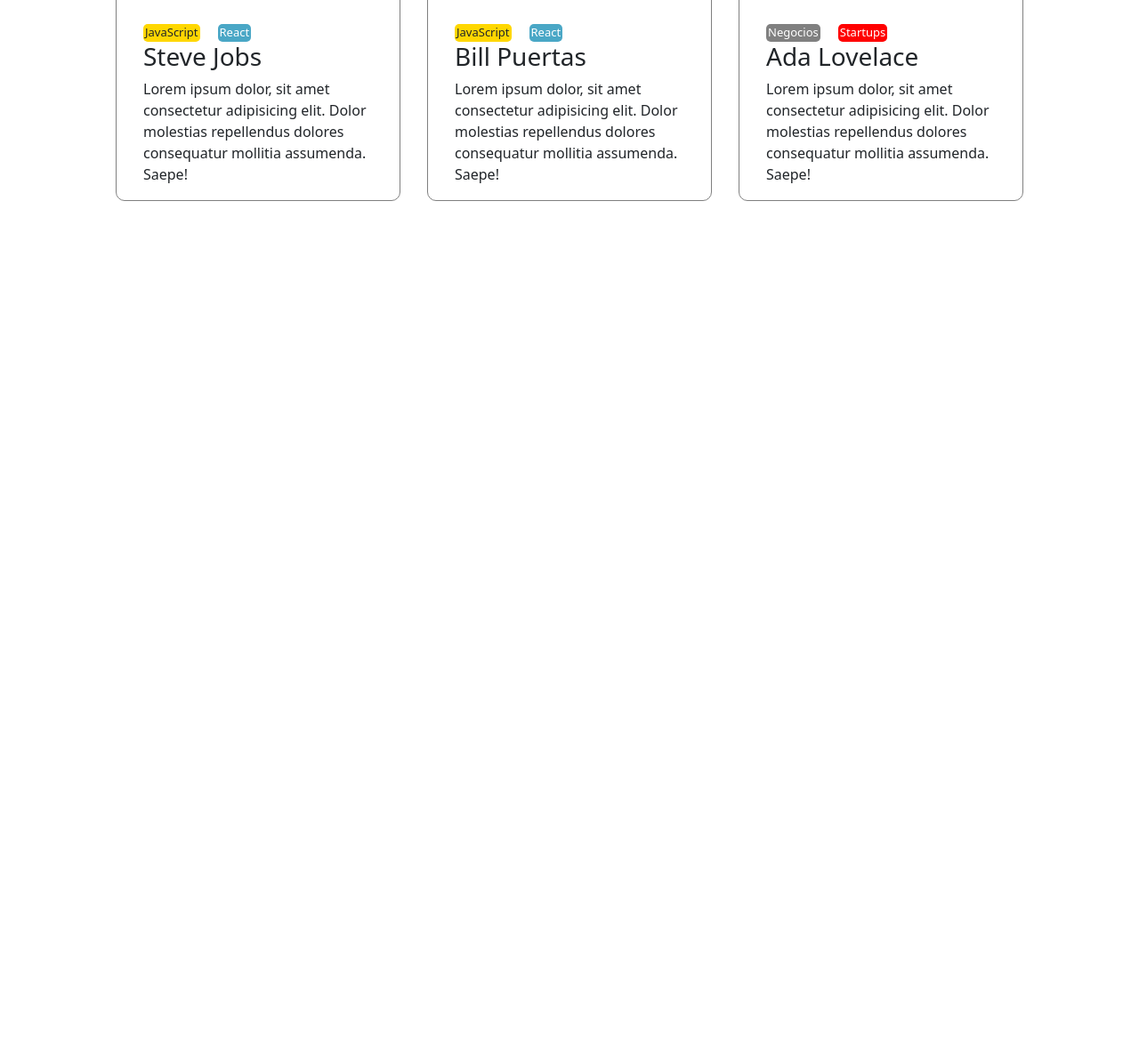
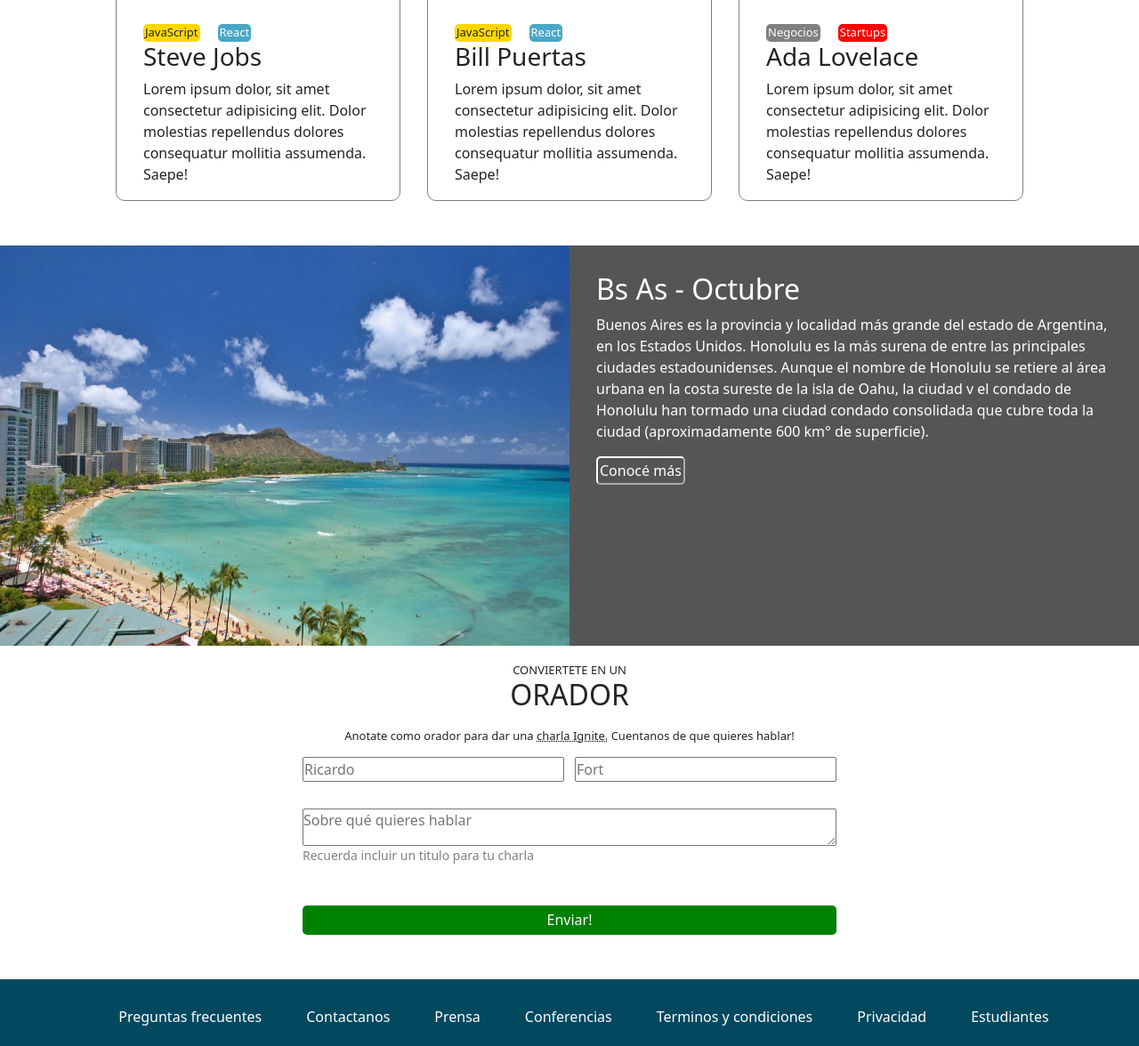
Before and after one commit to LautaroGutierrezR/Integrador-codo-a-codo, a plain HTML site: page index.html in a window 1280 px wide. Shown: the part 969-2145 px from the top of the page at 89% size. Before the commit the page ends 1195 px from the top, so only its background shows below. Drawn offline with nearby package versions, Linux system fonts and the light colour scheme.

Commit message:
Terminado

```diff
--- a/Style.css
+++ b/Style.css
@@ -125,12 +125,14 @@ img {
    display: flex;
    gap: 30px;
    justify-content: center;
+   flex-wrap: wrap;
 }
 .Tarjeta{
     width: 320px;
     height: 550px;
     border: 1px solid gray;
     border-radius: 10px;
+    margin-bottom: 50px;
 }
 .botom-tajeta{
     margin: 30px;
@@ -153,11 +155,7 @@ img {
     background-color:gold;
     text-align: center;
     border-radius: 5px;
-
-
-
-
-}
+    }
 
 
 .botoncito-celeste{
@@ -165,11 +163,9 @@ img {
     margin: 0px;
     font-size: small;
     background-color: rgb(74, 167, 198);
-
+     color: white;
     border-radius: 5px;
-    color: white;
-
-}
+   }
 
 .botoncito-gris{
     padding: 2px;
@@ -179,7 +175,6 @@ img {
 
     border-radius: 5px;
     color: white;
-
 }
 
 .botoncito-rojo{
@@ -187,8 +182,151 @@ img {
     margin: 0px;
     font-size: small;
     background-color: red;
+     border-radius: 5px;
+    color: white;
+}
 
-    border-radius: 5px;
-    color: white;
+                              /* ESTILOS SECCION LUGAR Y FECHA*/
+
+
+.section-lugar{
+    display: flex;
+    width: 100%;
 
 }
+
+.img-lugar{
+    width: 50%;
+    height: 450px;
+}
+
+.card-ba-octubre{
+    padding: 30px;
+    height: 450px;
+    background-color:  rgb(85, 85, 85);
+}
+.ba-octubre{
+    color: white;
+}
+.pba-octubre{
+    color: white;
+}
+.boton-ba-octubre{
+    background-color: transparent;
+    border-color: white;
+    color: white;
+    padding: 2px;
+    border-radius: 5px;
+}
+
+                                 /* SECCION CONVIERTETE EN ORADOR*/
+
+.titulo2{
+   font-size:small;
+   padding: 0px;
+   margin: 0px;
+   margin-top: 20px;
+
+
+}
+.titulo3{
+    padding: 0px;
+    margin: 0px;
+    font-size: 32px;
+    margin-bottom: 20px;
+}
+.formulario-oradores{
+    display: flex;
+    flex-direction: column;
+    align-items: center;
+}
+.contenedor-form{
+    width: 600px;
+   height: 250px;
+    display: flex;
+    justify-content: center;
+
+}
+.Formulario{
+
+    display: flex;
+    flex-direction: column;
+    align-items: center;
+    margin-bottom: 50px;
+    width: 100%;
+
+
+}
+.items-form{
+    width: 100%;
+    display: flex;
+    justify-content: space-between;
+}
+.itemc{
+
+width: 100%;
+    margin-top: 30px;
+}
+.itef{
+    width: 100%;
+}
+.conteiner-name{
+    width: 49%;
+}
+.conteiner-apellido{
+    width: 49%;
+}
+.item-name{
+    width: 100%;
+}
+.item-apellido{
+    width: 100%;
+}
+.boton-form{
+    width: 100%;
+    margin-top: 30px;
+    background-color: green;
+    border-radius: 5px;
+    border: 0px;
+    height: 40px;
+    color: white;
+}
+    .small{
+
+        color: gray;
+        align-self: flex-start;
+        font-size: small;
+    }
+    .titulo5{
+        font-size: small;
+        margin-bottom: 15px;
+    }
+    u{
+        text-decoration: underline dotted black;
+    }
+                             /* FOOTER*/
+
+ footer{
+    background-color: rgb(2, 72, 95);
+    margin:0px;
+    height: 75px;
+
+
+
+
+
+       }
+
+    .footer-list{
+        display: flex;
+        justify-content: center;
+        gap: 50px;
+        list-style: none;
+        color: white;
+        padding-top: 30px;
+
+
+
+
+
+    }
--- a/index.html
+++ b/index.html
@@ -69,7 +69,7 @@
 
 
            <div class="Tarjeta">
-            <img class="img-tarjeta" src="./Imagenes-codo/steve.jpg" alt="">
+            <img class="img-tarjeta" src="./Imagenes-codo/steve.jpg" alt="foto del gran steve jobs">
 
             <div class="botom-tajeta">
             <div class="botoncitos">
@@ -83,7 +83,7 @@
           </div>
 
           <div class="Tarjeta">
-            <img class="img-tarjeta" src="./Imagenes-codo/bill.jpg" alt="">
+            <img class="img-tarjeta" src="./Imagenes-codo/bill.jpg" alt="foto de bill gates">
 
             <div class="botom-tajeta">
             <div class="botoncitos">
@@ -101,7 +101,7 @@
 
 
           <div class="Tarjeta">
-            <img class="img-tarjeta" src="./Imagenes-codo/ada.jpeg" alt="">
+            <img class="img-tarjeta" src="./Imagenes-codo/ada.jpeg" alt="foto de ada lovelace">
 
             <div class="botom-tajeta">
             <div class="botoncitos">
@@ -121,7 +121,73 @@
 
 
 
+    <section class="section-lugar" >
+        <img  class="img-lugar" src="./Imagenes-codo/honolulu.jpg" alt="imagen de una playa copada">
+        <div class="card-ba-octubre">
+            <h2 class="ba-octubre">Bs As - Octubre</h2>
+            <p class="pba-octubre" >Buenos Aires es la provincia y localidad más grande del estado de Argentina, en los Estados Unidos. Honolulu es la más surena de entre las principales ciudades estadounidenses. Aunque el nombre de Honolulu se retiere al área
+                urbana en la costa sureste de la isla de Oahu, la ciudad v el condado de Honolulu han tormado una ciudad
+                condado consolidada que cubre toda la ciudad (aproximadamente 600 km° de superficie).</p>
+            <button class="boton-ba-octubre">Conocé más</button>
+        </div>
 
+    </section>
+
+
+    <section class="formulario-oradores">
+       <div class="titulos-oradores">
+              <h4 class="titulo2">CONVIERTETE EN UN</h4>
+              <h3 class="titulo3" >ORADOR</h3>
+       </div>
+
+
+
+
+
+
+       <h4 class="titulo5">Anotate como orador para dar una <u>charla Ignite.</u>  Cuentanos de que quieres hablar!</h4>
+
+        <div class="contenedor-form">
+       <form action="" method="post" class="Formulario">
+             <div class="items-form" >
+        <label for="Nombre:" class="conteiner-name" >
+
+            <input  type="text" name="Nombre:" id="Nombre:" required placeholder="Ricardo" class="item-name" >
+        </label>
+        <label for="Apellido:" class="conteiner-apellido" >
+
+            <input type="text" name="Apellido:" id="Apellido:" required placeholder="Fort" class="item-apellido" >
+        </label>
+            </div>
+
+            <label for="Comentarios"></label>
+            <textarea class="itemc" name="Comentarios" id="Comentarios" maxlength="200" placeholder="Sobre qué quieres hablar"></textarea>
+            <p class="small">Recuerda incluir un titulo para tu charla</p>
+            <input class="boton-form" type="submit" value="Enviar!">
+    </form>
+    </div>
+
+</section>
+
+
+
+
+
+   <footer>
+         <ul class="footer-list">
+            <li>Preguntas frecuentes</li>
+            <li>Contactanos</li>
+            <li>Prensa</li>
+            <li>Conferencias</li>
+            <li>Terminos y condiciones</li>
+            <li>Privacidad</li>
+            <li>Estudiantes</li>
+
+         </ul>
+
+
+
+   </footer>
 
 
     <script src="https://cdn.jsdelivr.net/npm/@popperjs/core@2.11.7/dist/umd/popper.min.js" integrity="sha384-zYPOMqeu1DAVkHiLqWBUTcbYfZ8osu1Nd6Z89ify25QV9guujx43ITvfi12/QExE" crossorigin="anonymous"></script>
```
